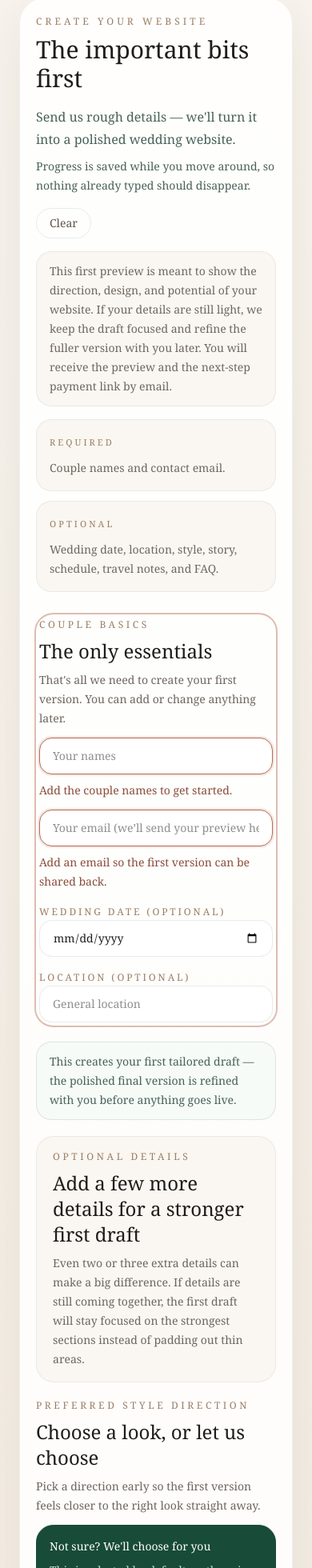
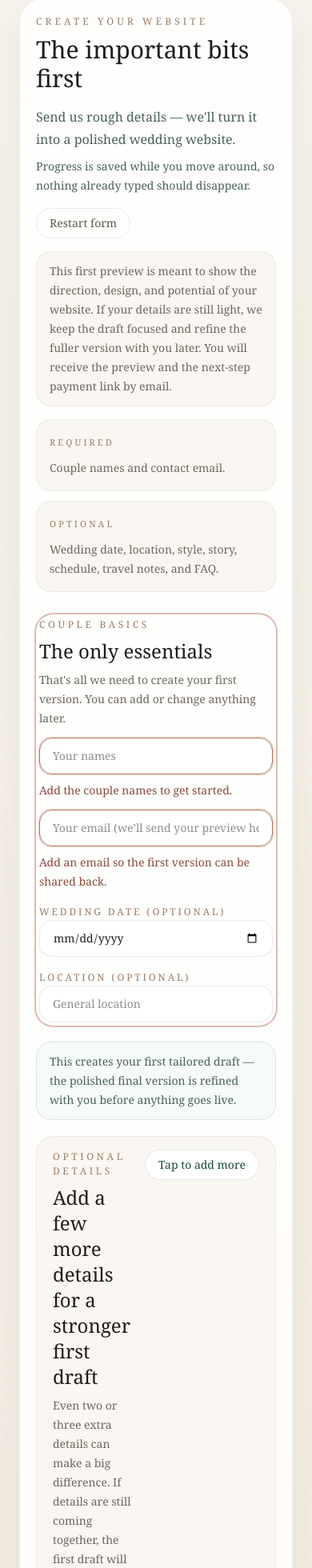
Before and after one commit to dh1612/wedding-website-platform, a Next.js app: page /get-started in a window 390 px wide. Shown: the part 1110-3070 px from the top of the page at 80% size. Built offline with nearby package versions, Linux system fonts and the light colour scheme.

Commit message:
Refine intake form mobile prompts and theme copy

```diff
--- a/components/client-intake-form.tsx
+++ b/components/client-intake-form.tsx
@@ -273,7 +273,7 @@ export function ClientIntakeForm({
             }}
             className="rounded-full border border-black/8 px-4 py-2 text-sm text-[#5f564e]"
           >
-            Clear
+            Restart form
           </button>
         </div>
 
@@ -386,8 +386,10 @@ export function ClientIntakeForm({
             before anything goes live.
           </div>
 
-          <details className="rounded-[1.4rem] border border-black/6 bg-[#faf7f2] px-5 py-4">
+          <details className="group rounded-[1.4rem] border border-black/6 bg-[#faf7f2] px-5 py-4">
             <summary className="cursor-pointer list-none">
+              <div className="flex items-start justify-between gap-4">
+                <div>
                   <p className="text-[12px] uppercase tracking-[0.3em] text-[#9a7d64]">Optional details</p>
                   <h3 className="mt-2 text-2xl">Add a few more details for a stronger first draft</h3>
                   <p className="mt-2 text-sm leading-6 text-[#6d655d]">
@@ -395,6 +397,12 @@ export function ClientIntakeForm({
                     coming together, the first draft will stay focused on the strongest sections instead
                     of padding out thin areas.
                   </p>
+                </div>
+                <div className="shrink-0 rounded-full border border-[#184b38]/12 bg-white px-4 py-2 text-sm font-medium text-[#184b38] transition group-open:bg-[#184b38] group-open:text-white">
+                  <span className="group-open:hidden">Tap to add more</span>
+                  <span className="hidden group-open:inline">Hide optional details</span>
+                </div>
+              </div>
             </summary>
             <div className="mt-5 space-y-5">
               <div className="grid gap-3 md:grid-cols-2">
@@ -529,7 +537,7 @@ export function ClientIntakeForm({
           <div className="space-y-3">
             <div>
               <p className="text-[12px] uppercase tracking-[0.3em] text-[#9a7d64]">Pricing and support</p>
-              <h3 className="mt-2 text-2xl">Choose the support level last</h3>
+              <h3 className="mt-2 text-2xl">Choose the support level</h3>
               <p className="mt-2 text-sm leading-6 text-[#6d655d]">
                 Once the basics are in, choose the level of support that feels right.
               </p>
--- a/lib/themes.ts
+++ b/lib/themes.ts
@@ -70,9 +70,9 @@ export const weddingThemes: ThemeDefinition[] = [
   {
     id: "champagne-aegean",
     name: "Champagne Aegean",
-    label: "Summer in Greece",
-    description: "A champagne-and-neutral destination look with rich golden outlines, warm light, and a polished island-summer feel.",
-    season: "Summer / Greece / destination",
+    label: "Destination wedding",
+    description: "A champagne-and-neutral look for a destination wedding, with rich golden outlines, warm light, and a polished away-from-home feel.",
+    season: "Summer / destination / abroad",
     previewStyle: {
       backgroundImage:
         "linear-gradient(180deg, rgba(82,58,28,0.14), rgba(82,58,28,0.08)), url('https://images.unsplash.com/photo-1516483638261-f4dbaf036963?auto=format&fit=crop&w=1600&q=80')",
```
Lines whose indentation alone changed are shown as unchanged.
